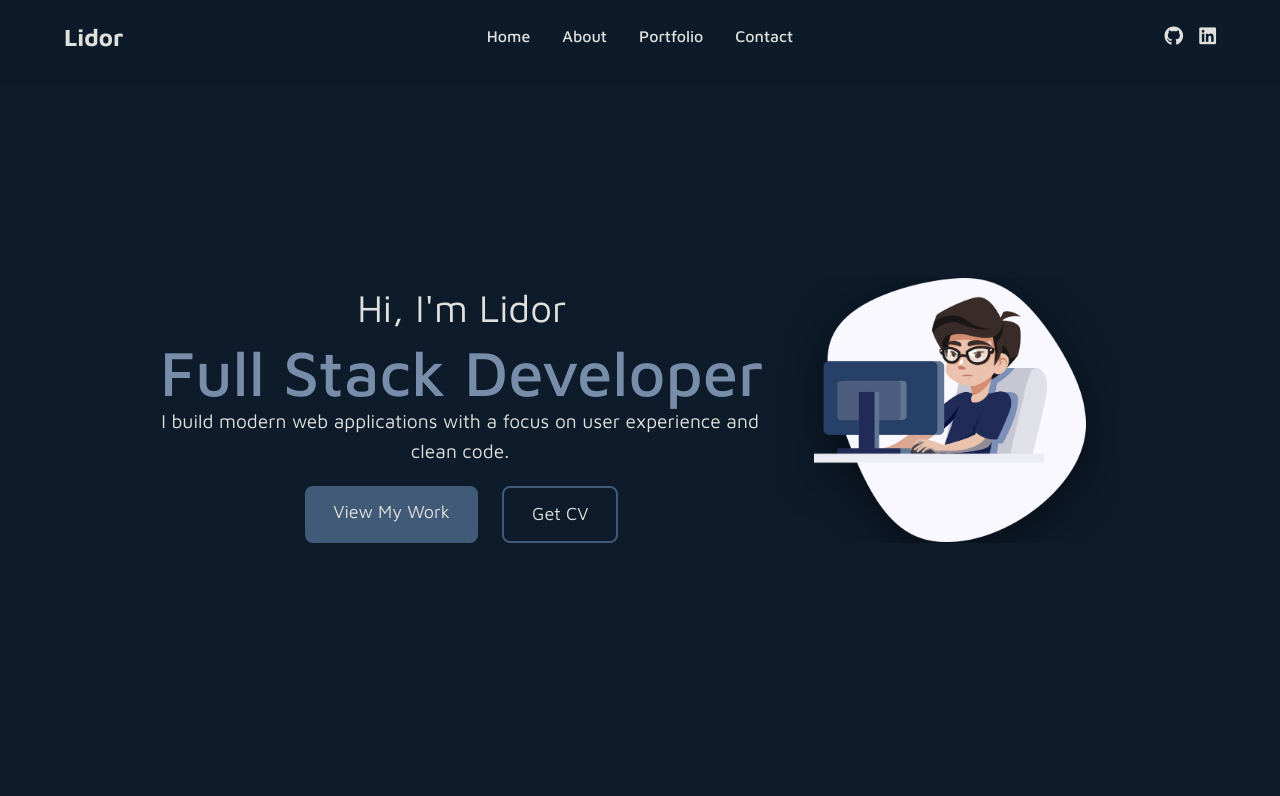
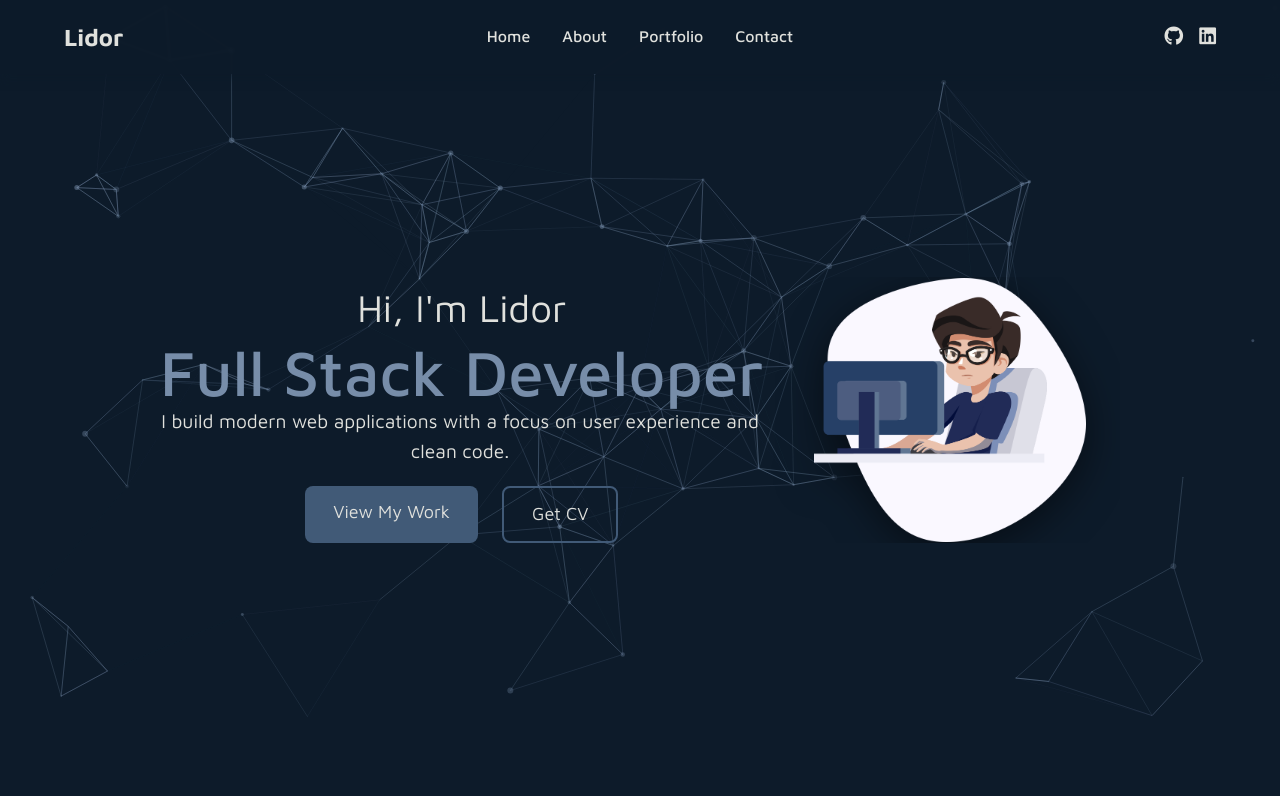
Before and after one commit to 1id0r/frontend, a React (Vite) app: page / in a window 1280 px wide. Shown: the top 796 px of the page. Built offline with nearby package versions, Linux system fonts and the light colour scheme.

Commit message:
Add particles background and appheader css changes

```diff
--- a/package.json
+++ b/package.json
@@ -18,7 +18,10 @@
         "react": "^18.2.0",
         "react-dom": "^18.2.0",
         "react-router": "^6.16.0",
-        "react-router-dom": "^6.16.0"
+        "react-router-dom": "^6.16.0",
+        "react-tsparticles": "^2.12.2",
+        "tsparticles": "^3.7.1",
+        "tsparticles-slim": "^2.12.0"
     },
     "devDependencies": {
         "@types/react": "^18.2.15",
--- a/src/assets/styles/cmps/AppHeader.scss
+++ b/src/assets/styles/cmps/AppHeader.scss
@@ -4,8 +4,8 @@
   left: 0;
   width: 100%;
   background: rgba(13, 27, 42, 0.95);
-  backdrop-filter: blur(5px);
-  box-shadow: 0 2px 10px rgba(13, 27, 42, 0.2);
+  backdrop-filter: blur(1px);
+  box-shadow: 0 2px 10px rgba(13, 27, 42, 0.8);
   z-index: 1000;
   padding: 1rem 0;
   animation: fadeIn 0.5s ease forwards;
--- a/src/assets/styles/cmps/Hero.scss
+++ b/src/assets/styles/cmps/Hero.scss
@@ -3,11 +3,23 @@
   display: flex;
   align-items: center;
   justify-content: center;
+  position: relative;
   padding: 0 10rem;
   background-color: $primary;
   padding-top: 100px;
 
+  #tsparticles {
+    position: absolute !important;
+    width: 100% !important;
+    height: 100% !important;
+    top: 0;
+    left: 0;
+    z-index: 0;
+  }
+
   .hero-content {
+    position: relative;
+    z-index: 1;
     max-width: 1200px;
     width: 100%;
     margin: 0;
--- a/src/cmps/Hero.jsx
+++ b/src/cmps/Hero.jsx
@@ -1,6 +1,10 @@
+import ParticleBackground from './ParticalsBackground'
+
 export function Hero() {
   return (
     <section id='hero' className='hero'>
+      <ParticleBackground />
+
       <div className='hero-content'>
         <div className='hero-text'>
           <h2 className='greeting'>Hi, I'm Lidor</h2>
--- /dev/null
+++ b/src/cmps/ParticalsBackground.jsx
@@ -0,0 +1,113 @@
+import { useCallback } from 'react'
+import { loadSlim } from 'tsparticles-slim'
+import Particles from 'react-tsparticles'
+
+const ParticleBackground = () => {
+  const particlesInit = useCallback(async (engine) => {
+    await loadSlim(engine)
+  }, [])
+
+  const options = {
+    particles: {
+      number: {
+        value: 80,
+        density: {
+          enable: true,
+          value_area: 800,
+        },
+      },
+      color: {
+        value: '#778da9',
+      },
+      shape: {
+        type: 'circle',
+      },
+      opacity: {
+        value: 0.5,
+        random: true,
+        animation: {
+          enable: true,
+          speed: 1,
+          minimumValue: 0.1,
+          sync: false,
+        },
+      },
+      size: {
+        value: 3,
+        random: true,
+        animation: {
+          enable: true,
+          speed: 2,
+          minimumValue: 0.1,
+          sync: false,
+        },
+      },
+      links: {
+        enable: true,
+        distance: 150,
+        color: '#778da9',
+        opacity: 0.4,
+        width: 1,
+      },
+      move: {
+        enable: true,
+        speed: 2,
+        direction: 'none',
+        random: false,
+        straight: false,
+        outModes: {
+          default: 'bounce',
+        },
+        attract: {
+          enable: false,
+          rotateX: 600,
+          rotateY: 1200,
+        },
+      },
+    },
+    interactivity: {
+      detectsOn: 'canvas',
+      events: {
+        onHover: {
+          enable: true,
+          mode: 'grab',
+        },
+        onClick: {
+          enable: true,
+          mode: 'push',
+        },
+        resize: true,
+      },
+      modes: {
+        grab: {
+          distance: 140,
+          links: {
+            opacity: 1,
+          },
+        },
+        push: {
+          quantity: 4,
+        },
+      },
+    },
+    background: {
+      color: {
+        value: 'transparent',
+      },
+    },
+    fullScreen: {
+      enable: false,
+      zIndex: -1,
+    },
+    detectRetina: true,
+    fpsLimit: 120,
+  }
+
+  return (
+    <div className='absolute inset-0 w-full h-full'>
+      <Particles id='tsparticles' init={particlesInit} options={options} className='w-full h-full' />
+    </div>
+  )
+}
+
+export default ParticleBackground
```
Also changed, not shown: public/img/profile-pic.jpeg (added), 1 other file (tests, documents, lock files or other folders).
